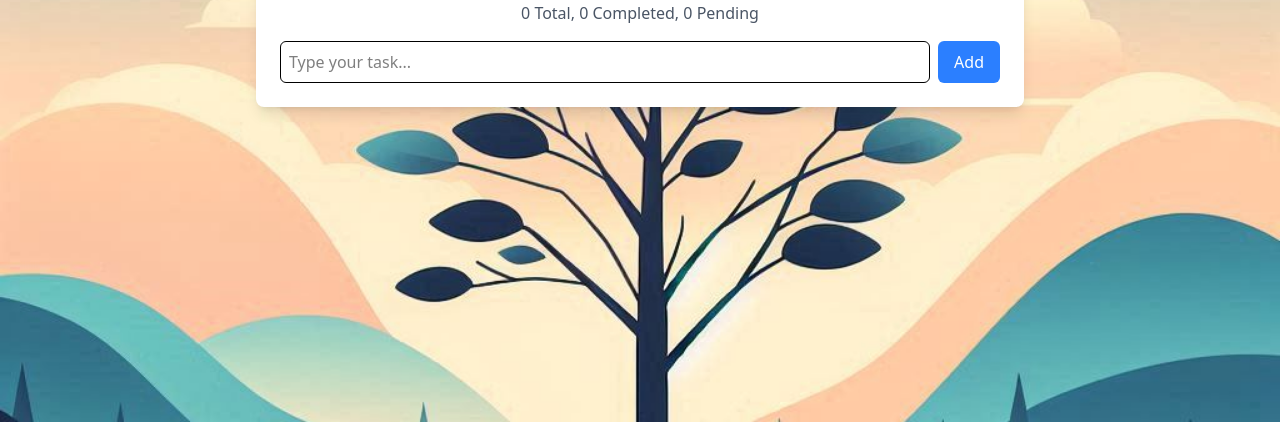
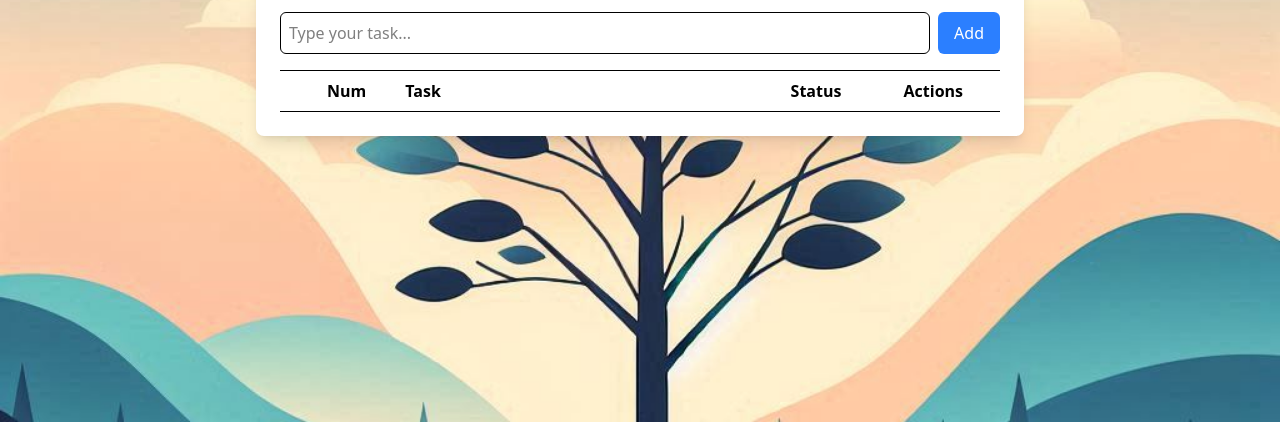
Before and after one commit to suraid12/To-do-list, a website built with Vite: page index.html in a window 1280 px wide. Shown: the part 378-800 px from the top of the page. Built offline with nearby package versions, Linux system fonts and the light colour scheme.

Commit message:
html and style  completed

```diff
--- a/index.html
+++ b/index.html
@@ -19,6 +19,19 @@
            Add
               </button>
       </form>
+      <p id="errorMessage1" class="text-red-500 text-sm mt-2 hidden">Please enter a valid task!</p>
+      <p id="errorMessage2" class="text-red-500 text-sm mt-2 hidden">Task already exists!</p>
+
+
+      <div class="w-full mt-4 border-t overflow-x-auto">
+          <div class="flex p-2 font-bold border-b text-sm md:text-base">
+              <div class="w-1/6 text-center">Num</div>
+              <div class="w-1/2 break-words">Task</div>
+              <div class="w-1/6 text-center">Status</div>
+              <div class="w-1/6 text-center">Actions</div>
+          </div>
+          <div id="taskList" class="overflow-x-auto"></div>
+      </div>
 
 
 
```
